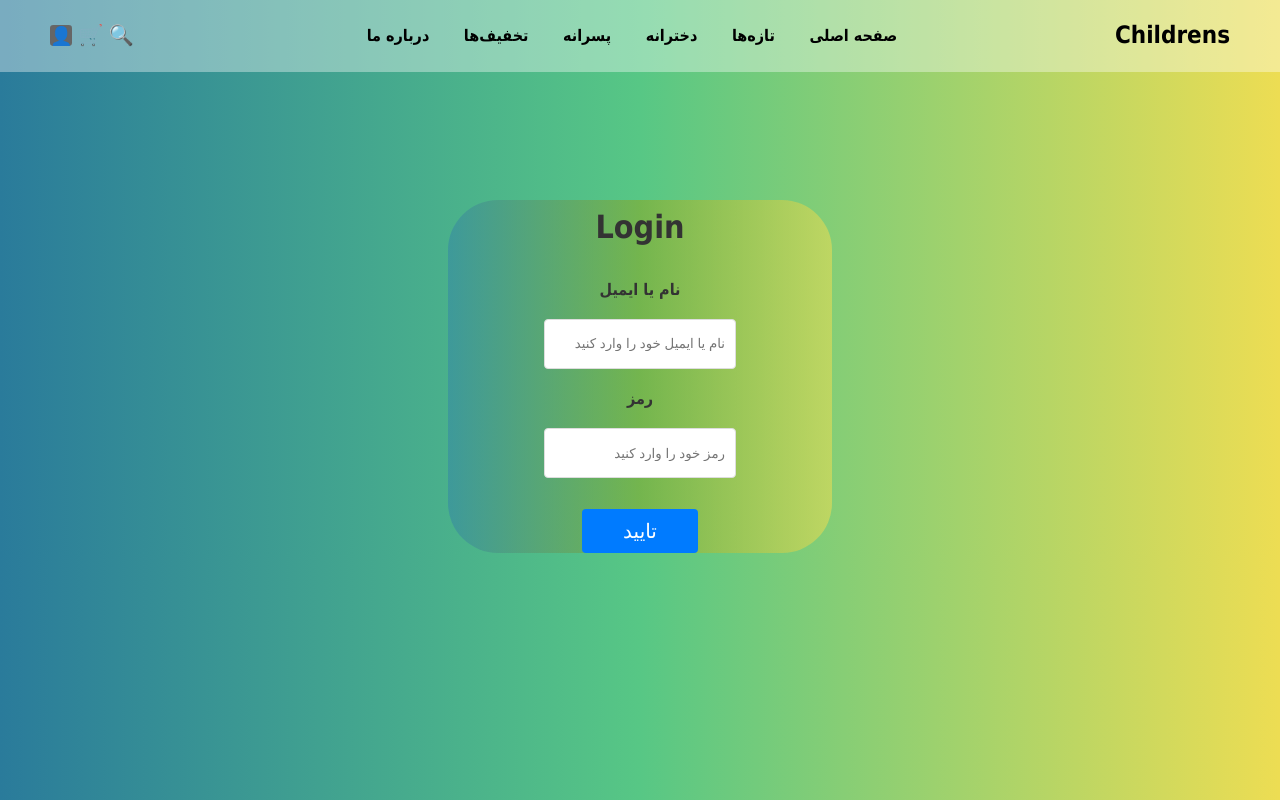
After one commit to javad0o1/site-project, a PHP site: the page made by site-project-main/login page.php in a window 1280 px wide. The commit adds this page. Run offline with PHP 8.4, Linux system fonts and the light colour scheme.

Commit message:
Add files via upload

```diff
--- /dev/null
+++ b/site-project-main/login page.php
@@ -0,0 +1,107 @@
+<!DOCTYPE html>
+<html lang="en">
+    <link rel="stylesheet" href="site.css">
+<head>
+    <meta charset="UTF-8">
+    <meta name="viewport" content="width=device-width, initial-scale=1.0">
+    <title>Document</title>
+    <?php
+    include("meno.php")
+    ?>
+    <style>
+        body{
+
+
+background: linear-gradient(90deg, rgba(42, 123, 155, 1) 0%, rgba(87, 199, 133, 1) 50%, rgba(237, 221, 83, 1) 100%);
+
+        }
+        #aicons {
+            background-color: #666;
+    font-size: large;
+    border-radius: 15%;
+        }
+
+        #al1 {
+            text-decoration: none;
+    color: #000000;
+    margin: 0 15px;
+    font-weight: bold;
+    transition: color 0.3s;
+    margin: bottom 10px; ;
+    font-size: 16px;
+        }
+
+        #al1:hover {
+            color: #F84F66;
+        }
+
+        .loginall {
+
+            border-radius: 50px;
+            margin-left: 35%;
+            margin-right: 35%;
+            margin-top: 10%;
+            background: linear-gradient(90deg, rgba(52, 134, 166, 0.542) 0%, rgba(150, 160, 12, 0.454) 50%, rgba(237, 221, 83, 0.552) 100%);
+
+            text-align: center;
+            justify-content: center;
+
+        }
+
+        .loginall h1 {
+            text-align: center;
+        }
+
+        #username {
+
+            width: 50%;
+            height: 50px;
+            padding: 10px;
+            border: 1px solid #ddd;
+            border-radius: 4px;
+            box-sizing: border-box;
+        }
+
+        #loginp {
+            font-weight: bold;
+        }
+
+        #taeed {
+            width: 30%;
+            padding: 10px;
+            background-color: #007bff;
+            color: white;
+            border: none;
+            border-radius: 4px;
+            cursor: pointer;
+            font-size: 20px;
+            margin-top: 15px;
+        }
+
+        #taeed:hover{
+            background-color: #0056b3;
+        }
+
+    </style>
+</head>
+
+<body>
+
+    <div class="loginall"  >
+        <form >
+
+            <h1>Login</h1>
+            <p id="loginp" >نام یا ایمیل</p>
+            <input type="text" id="username"  placeholder="نام یا ایمیل خود را وارد کنید">
+            <p id="loginp" >رمز</p>
+            <input type="text" id="username" placeholder="رمز خود را وارد کنید" >
+
+            <p></p>
+            <input id="taeed" type="reset" value="تایید">
+        </form>
+
+    </div>
+
+
+</body>
+</html>
--- /dev/null
+++ b/site-project-main/meno.php
@@ -0,0 +1,16 @@
+ <header class="header">
+        <div class="logo">Childrens</div>
+        <nav class="nav-links">
+            <a href="site.php" id="al1" >صفحه اصلی</a>
+            <a href="#">تازه‌ها</a>
+            <a href="#">دخترانه</a>
+            <a href="#">پسرانه</a>
+            <a href="#">تخفیف‌ها</a>
+            <a href="درباره ما.php">درباره ما</a>
+        </nav>
+        <div class="icons">
+            <span class="icon">🔍</span>
+            <span class="icon">🛒</span>
+            <a href="login page.php" id="aicons" >👤</a>
+        </div>
+    </header>
--- a/site-project-main/site.css
+++ b/site-project-main/site.css
@@ -68,7 +68,7 @@ text-decoration: none;
 
 .nav-links a:hover {
     color: #F84F66;
-    font-size: ;
+
 }
 
 #al1 {
@@ -192,9 +192,7 @@ body {
     font-size: 20px;
 }
 
-#adar :hover{
 
-}
 
 .about-container {
     max-width: 900px;
```
Also changed, not shown: site-project-main/index.php (added, +65 -0 lines), site-project-main/درباره ما.php (added, +43 -0 lines).
